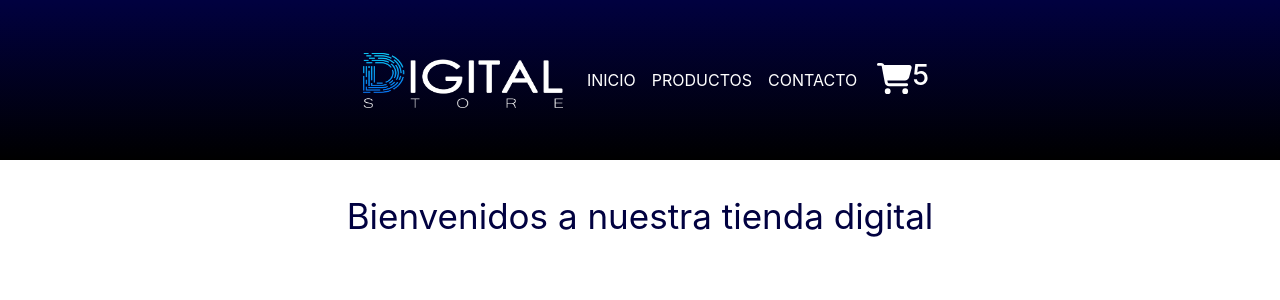
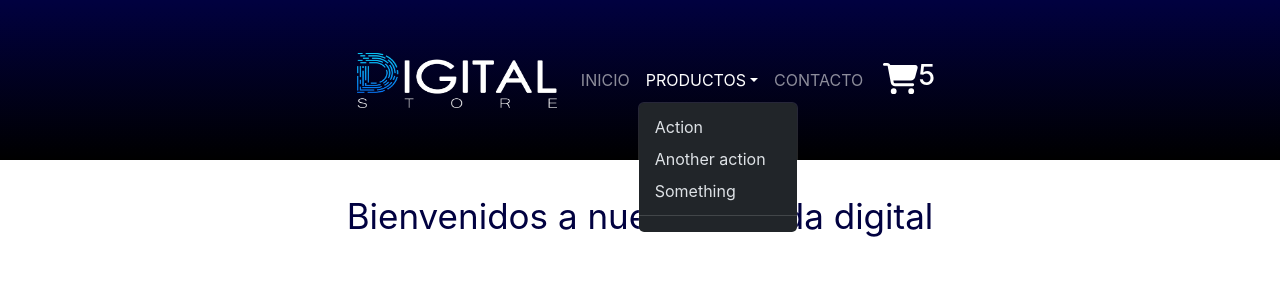
Before and after one commit to sergiouga85/digitalStore, a React (Vite) app: page / in a window 1280 px wide. Both pictures are taken after a click on the button "PRODUCTOS". Shown: the top 300 px of the page. Built offline with nearby package versions, Linux system fonts and the light colour scheme.

Commit message:
NavDropdown

```diff
--- a/src/components/NavBar.jsx
+++ b/src/components/NavBar.jsx
@@ -2,7 +2,7 @@
 import { Flex, Box } from "@chakra-ui/react";
 import logo from '../assets/img/logo1.png'
 import CartWidget from './CartWidget';
-import {Nav, Navbar,Container} from 'react-bootstrap';
+import { Nav, Navbar, Container,NavDropdown } from 'react-bootstrap';
 
 const NavBar = () => {
     return (
@@ -12,7 +12,14 @@
                     <Navbar.Brand href="#"><img src={logo} alt="logo" /></Navbar.Brand>
                     <Nav className="me-auto">
                         <Nav.Link class="link" href="#">INICIO</Nav.Link>
-                        <Nav.Link class="link" href="#">PRODUCTOS</Nav.Link>
+                        <NavDropdown title="PRODUCTOS" id="basic-nav-dropdown">
+                            <NavDropdown.Item href="#action/3.1">Action</NavDropdown.Item>
+                            <NavDropdown.Item href="#action/3.2">
+                                Another action
+                            </NavDropdown.Item>
+                            <NavDropdown.Item href="#action/3.3">Something</NavDropdown.Item>
+                            <NavDropdown.Divider />
+                        </NavDropdown>
                         <Nav.Link class="link" href="#">CONTACTO</Nav.Link>
                     </Nav>
                 </Container>
```
